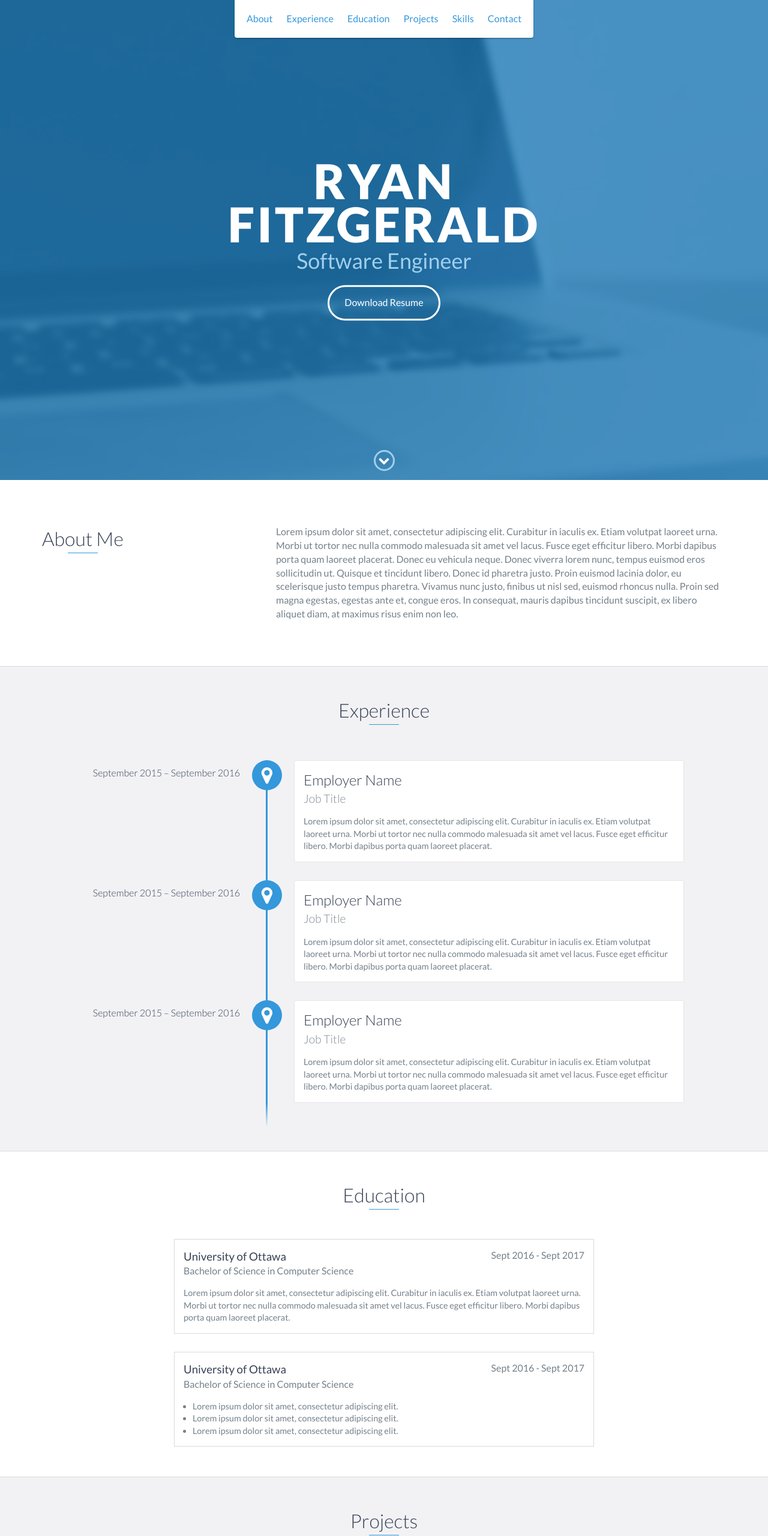
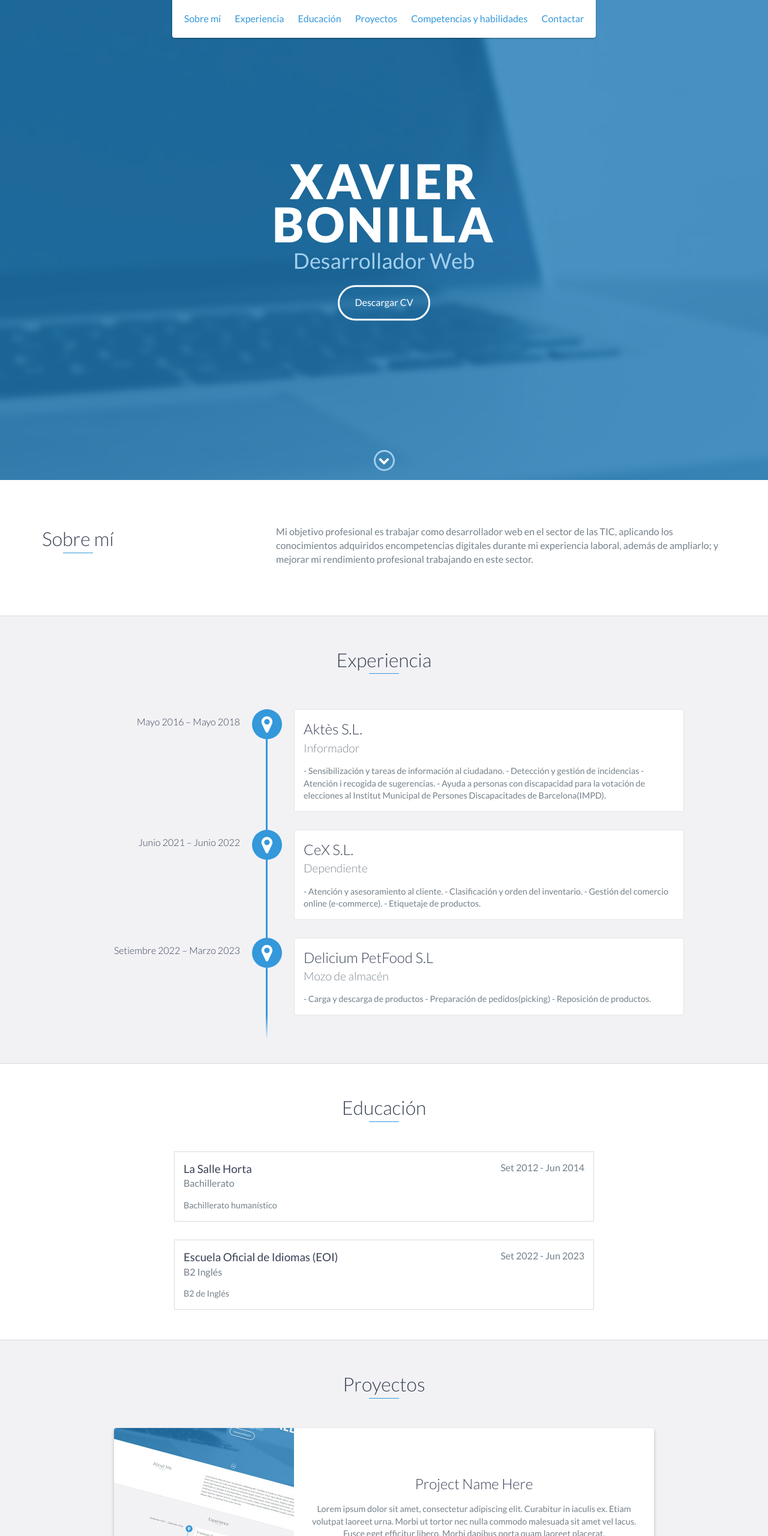
Before and after one commit to XavierBonillaMoliner/CV, a website: page index.html in a window 1280 px wide. Shown: the top 2560 px of the page at 60% size. Drawn offline with nearby package versions, Linux system fonts and the light colour scheme.

Commit message:
CV - Añadiendo Contenido

```diff
--- a/index.html
+++ b/index.html
@@ -5,7 +5,7 @@
     <meta charset="utf-8">
     <meta http-equiv="X-UA-Compatible" content="IE=edge">
     <meta name="viewport" content="width=device-width, initial-scale=1">
-    <title>My Portfolio</title>
+    <title>Currículum Vitae</title>
 	<link rel="shortcut icon" href="favicon.ico" type="image/x-icon">
 	<link rel="icon" href="favicon.ico" type="image/x-icon">
     <link href="https://fonts.googleapis.com/css?family=Lato:300,400,700,900" rel="stylesheet">
@@ -25,22 +25,22 @@
         </div>
         <ul id="menu" class="shadow">
             <li>
-                <a href="#about">About</a>
+                <a href="#about">Sobre mí</a>
             </li>
             <li>
-                <a href="#experience">Experience</a>
+                <a href="#experience">Experiencia</a>
             </li>
             <li>
-                <a href="#education">Education</a>
+                <a href="#education">Educación</a>
             </li>
             <li>
-                <a href="#projects">Projects</a>
+                <a href="#projects">Proyectos</a>
             </li>
             <li>
-                <a href="#skills">Skills</a>
+                <a href="#skills">Competencias y habilidades</a>
             </li>
             <li>
-                <a href="#contact">Contact</a>
+                <a href="#contact">Contactar</a>
             </li>
         </ul>
     </header>
@@ -48,9 +48,9 @@
 
     <div id="lead">
         <div id="lead-content">
-            <h1>Ryan Fitzgerald</h1>
-            <h2>Software Engineer</h2>
-            <a href="#" class="btn-rounded-white">Download Resume</a>
+            <h1>Xavier Bonilla</h1>
+            <h2>Desarrollador Web</h2>
+            <a href="docs/CV_Xavier_Bonilla.pdf" class="btn-rounded-white" download="CV_Xavier_Bonilla.pdf">Descargar CV</a>
         </div>
         <!-- End #lead-content -->
 
@@ -69,13 +69,11 @@
         <div class="container">
             <div class="row">
                 <div class="col-md-4">
-                    <h2 class="heading">About Me</h2>
+                    <h2 class="heading">Sobre mí</h2>
                 </div>
                 <div class="col-md-8">
                     <p>
-                        Lorem ipsum dolor sit amet, consectetur adipiscing elit. Curabitur in iaculis ex. Etiam volutpat laoreet urna. Morbi ut tortor nec nulla commodo malesuada sit amet vel lacus. Fusce eget efficitur libero. Morbi dapibus porta quam laoreet placerat. Donec
-                        eu vehicula neque. Donec viverra lorem nunc, tempus euismod eros sollicitudin ut. Quisque et tincidunt libero. Donec id pharetra justo. Proin euismod lacinia dolor, eu scelerisque justo tempus pharetra. Vivamus nunc justo, finibus
-                        ut nisl sed, euismod rhoncus nulla. Proin sed magna egestas, egestas ante et, congue eros. In consequat, mauris dapibus tincidunt suscipit, ex libero aliquet diam, at maximus risus enim non leo.
+                        Mi objetivo profesional es trabajar como desarrollador web en el sector de las TIC, aplicando los conocimientos adquiridos encompetencias digitales durante mi experiencia laboral, además de ampliarlo; y mejorar mi rendimiento profesional trabajando en este sector.
                     </p>
                 </div>
             </div>
@@ -84,29 +82,38 @@
     <!-- End #about -->
 
     <div id="experience" class="background-alt">
-        <h2 class="heading">Experience</h2>
+        <h2 class="heading">Experiencia</h2>
         <div id="experience-timeline">
-            <div data-date="September 2015 – September 2016">
-                <h3>Employer Name</h3>
-                <h4>Job Title</h4>
+            <div data-date="Mayo 2016 – Mayo 2018">
+                <h3>Aktès S.L.</h3>
+                <h4>Informador</h4>
                 <p>
-                    Lorem ipsum dolor sit amet, consectetur adipiscing elit. Curabitur in iaculis ex. Etiam volutpat laoreet urna. Morbi ut tortor nec nulla commodo malesuada sit amet vel lacus. Fusce eget efficitur libero. Morbi dapibus porta quam laoreet placerat.
+                    - Sensibilización y tareas de información al ciudadano.
+                    - Detección y gestión de incidencias
+                    - Atención i recogida de sugerencias.
+                    - Ayuda a personas con discapacidad para la votación de elecciones
+                    al Institut Municipal de Persones Discapacitades de Barcelona(IMPD).
                 </p>
             </div>
 
-            <div data-date="September 2015 – September 2016">
-                <h3>Employer Name</h3>
-                <h4>Job Title</h4>
+            <div data-date="Junio 2021 – Junio 2022">
+                <h3>CeX S.L.</h3>
+                <h4>Dependiente</h4>
                 <p>
-                    Lorem ipsum dolor sit amet, consectetur adipiscing elit. Curabitur in iaculis ex. Etiam volutpat laoreet urna. Morbi ut tortor nec nulla commodo malesuada sit amet vel lacus. Fusce eget efficitur libero. Morbi dapibus porta quam laoreet placerat.
+                    - Atención y asesoramiento al cliente.
+                    - Clasificación y orden del inventario.
+                    - Gestión del comercio online (e-commerce).
+                    - Etiquetaje de productos.
                 </p>
             </div>
 
-            <div data-date="September 2015 – September 2016">
-                <h3>Employer Name</h3>
-                <h4>Job Title</h4>
+            <div data-date="Setiembre 2022 – Marzo 2023">
+                <h3>Delicium PetFood S.L</h3>
+                <h4>Mozo de almacén</h4>
                 <p>
-                    Lorem ipsum dolor sit amet, consectetur adipiscing elit. Curabitur in iaculis ex. Etiam volutpat laoreet urna. Morbi ut tortor nec nulla commodo malesuada sit amet vel lacus. Fusce eget efficitur libero. Morbi dapibus porta quam laoreet placerat.
+                    - Carga y descarga de productos
+                    - Preparación de pedidos(picking)
+                    - Reposición de productos.
                 </p>
             </div>
         </div>
@@ -114,39 +121,31 @@
     <!-- End #experience -->
 
     <div id="education">
-        <h2 class="heading">Education</h2>
+        <h2 class="heading">Educación</h2>
         <div class="education-block">
-            <h3>University of Ottawa</h3>
-            <span class="education-date">Sept 2016 - Sept 2017</span>
-            <h4>Bachelor of Science in Computer Science</h4>
+            <h3>La Salle Horta</h3>
+            <span class="education-date">Set 2012 - Jun 2014</span>
+            <h4>Bachillerato</h4>
             <p>
-                Lorem ipsum dolor sit amet, consectetur adipiscing elit. Curabitur in iaculis ex. Etiam volutpat laoreet urna. Morbi ut tortor nec nulla commodo malesuada sit amet vel lacus. Fusce eget efficitur libero. Morbi dapibus porta quam laoreet placerat.
+                Bachillerato humanístico
             </p>
         </div>
         <!-- End .education-block -->
 
         <div class="education-block">
-            <h3>University of Ottawa</h3>
-            <span class="education-date">Sept 2016 - Sept 2017</span>
-            <h4>Bachelor of Science in Computer Science</h4>
-            <ul>
-                <li>
-                    Lorem ipsum dolor sit amet, consectetur adipiscing elit.
-                </li>
-                <li>
-                    Lorem ipsum dolor sit amet, consectetur adipiscing elit.
-                </li>
-                <li>
-                    Lorem ipsum dolor sit amet, consectetur adipiscing elit.
-                </li>
-            </ul>
+            <h3>Escuela Oficial de Idiomas (EOI)</h3>
+            <span class="education-date">Set 2022 - Jun 2023</span>
+            <h4>B2 Inglés</h4>
+            <p>
+                B2 de Inglés
+            </p>
         </div>
         <!-- End .education-block -->
     </div>
     <!-- End #education -->
 
     <div id="projects" class="background-alt">
-        <h2 class="heading">Projects</h2>
+        <h2 class="heading">Proyectos</h2>
         <div class="container">
             <div class="row">
                 <div class="project shadow-large">
@@ -186,7 +185,7 @@
     <!-- End #projects -->
 
     <div id="skills">
-        <h2 class="heading">Skills</h2>
+        <h2 class="heading">Habilidades y conocimientos</h2>
         <ul>
             <li>JavaScript</li>
             <li>Python</li>
@@ -219,13 +218,13 @@
     <!-- End #skills -->
 
     <div id="contact">
-        <h2>Get in Touch</h2>
+        <h2>Contacto</h2>
         <div id="contact-form">
-            <form method="POST" action="https://formspree.io/email@email.com">
+            <form action="https://formsubmit.co/xavier.bonilla.moliner@gmail.com" method="POST">
                 <input type="hidden" name="_subject" value="Contact request from personal website" />
-                <input type="email" name="_replyto" placeholder="Your email" required>
-                <textarea name="message" placeholder="Your message" required></textarea>
-                <button type="submit">Send</button>
+                <input type="email" name="_replyto" placeholder="Tu correo electrónico" required>
+                <textarea name="message" placeholder="Mensaje" required></textarea>
+                <button type="submit">Enviar</button>
             </form>
         </div>
         <!-- End #contact-form -->
@@ -237,7 +236,7 @@
             <div class="row">
                 <div class="col-sm-5 copyright">
                     <p>
-                        Copyright &copy; <span id="current-year">2022</span> YOUR NAME
+                        Copyright &copy; <span id="current-year">2023</span> Xavier Bonilla Moliner
                     </p>
                 </div>
                 <div class="col-sm-2 top">
@@ -248,22 +247,13 @@
                 <div class="col-sm-5 social">
                     <ul>
                         <li>
-                            <a href="https://github.com/" target="_blank"><i class="fa fa-github" aria-hidden="true"></i></a>
+                            <a href="https://github.com/XavierBonillaMoliner" target="_blank"><i class="fa fa-github" aria-hidden="true"></i></a>
                         </li>
                         <li>
-                            <a href="https://stackoverflow.com/" target="_blank"><i class="fa fa-stack-overflow" aria-hidden="true"></i></a>
+                            <a href="https://stackoverflow.com/users/22894717" target="_blank"><i class="fa fa-stack-overflow" aria-hidden="true"></i></a>
                         </li>
                         <li>
-                            <a href="https://linkedin.com/" target="_blank"><i class="fa fa-linkedin" aria-hidden="true"></i></a>
-                        </li>
-                        <li>
-                            <a href="https://www.facebook.com/" target="_blank"><i class="fa fa-facebook" aria-hidden="true"></i></a>
-                        </li>
-                        <li>
-                            <a href="https://twitter.com/" target="_blank"><i class="fa fa-twitter" aria-hidden="true"></i></a>
-                        </li>
-                        <li>
-                            <a href="https://plus.google.com/" target="_blank"><i class="fa fa-google-plus" aria-hidden="true"></i></a>
+                            <a href="https://www.linkedin.com/in/xavier-bonilla-moliner-0b5661120/" target="_blank"><i class="fa fa-linkedin" aria-hidden="true"></i></a>
                         </li>
                     </ul>
                 </div>
```
Also changed, not shown: 1 other file.
